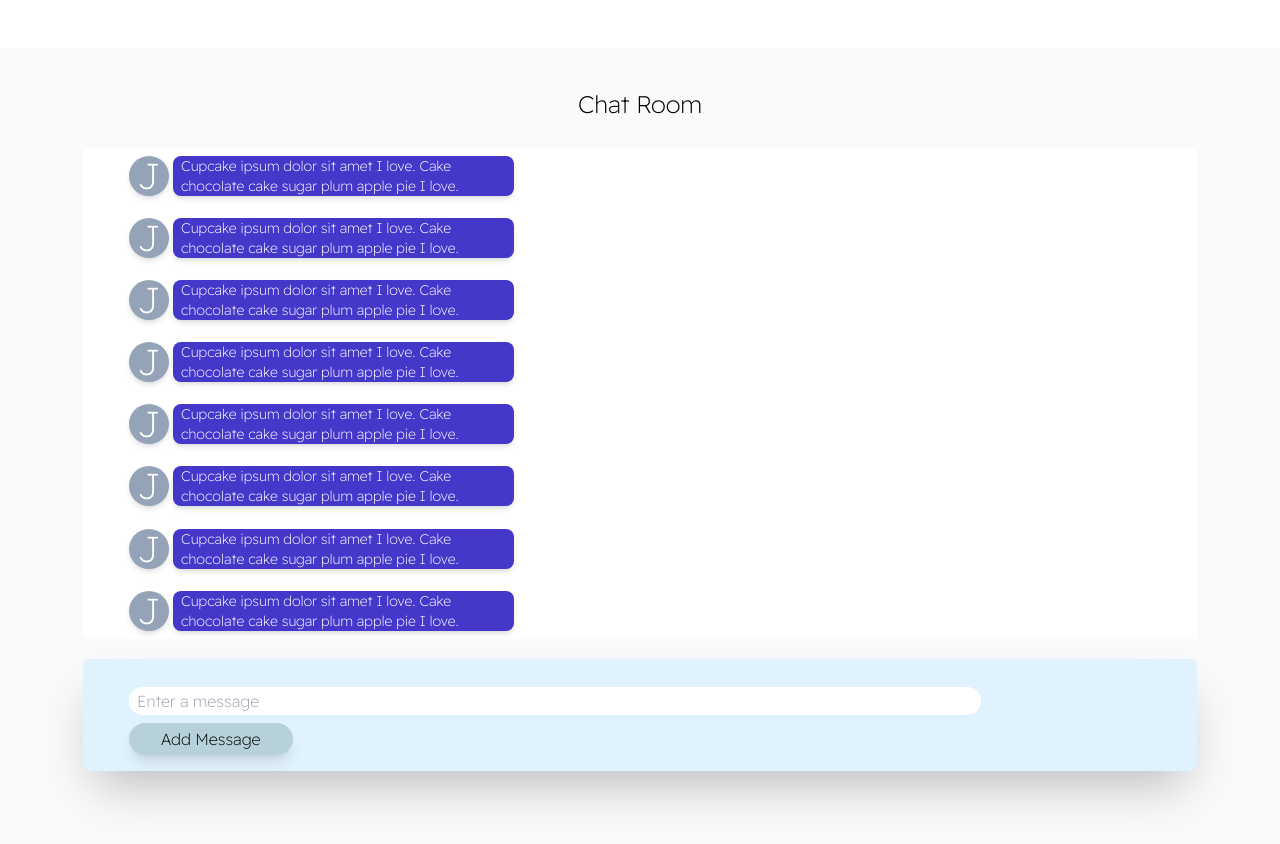
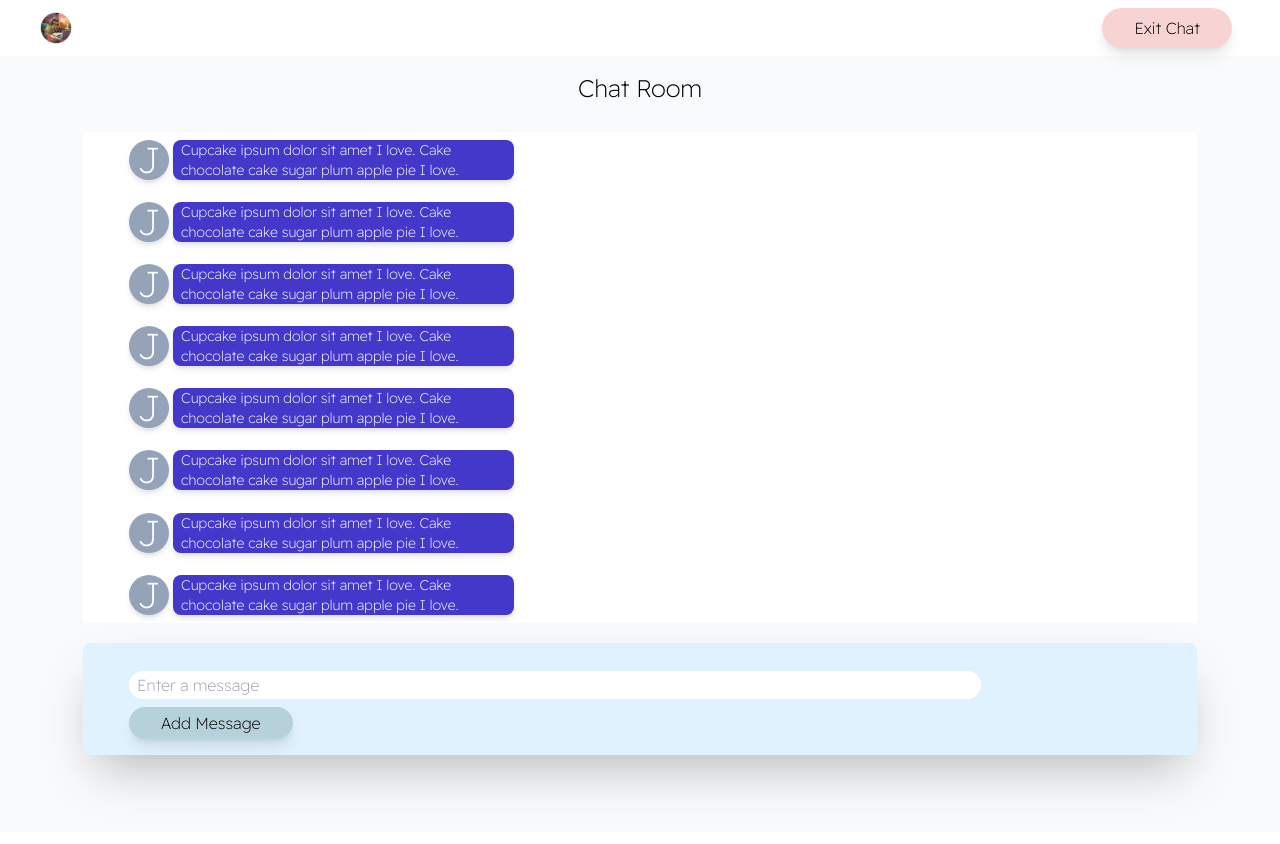
Before and after one commit to luckson1/chat-app, a React (Create React App) app: page /chat-room in a window 1280 px wide. Shown: the top 844 px of the page. Built offline with nearby package versions, Linux system fonts and the light colour scheme.

Commit message:
feature: add nav bar to chatroom page

```diff
--- a/src/pages/ChatRoom.js
+++ b/src/pages/ChatRoom.js
@@ -1,10 +1,11 @@
 import React from "react";
-import { AddChat, MessageBody } from "../components";
+import { AddChat, MessageBody, Nav } from "../components";
 
 export const ChatRoom = () => {
   return (
     <>
-      <div className="bg-slate-50 w-screen h-screen mt-12 pl-0 pr-3 md:px-8 py-8 flex flex-col">
+    <Nav />
+      <div className="bg-slate-50 w-screen h-screen mt-8 pl-0 pr-3 md:px-8 py-8 flex flex-col">
         <MessageBody />
         <AddChat />
       </div>
```
